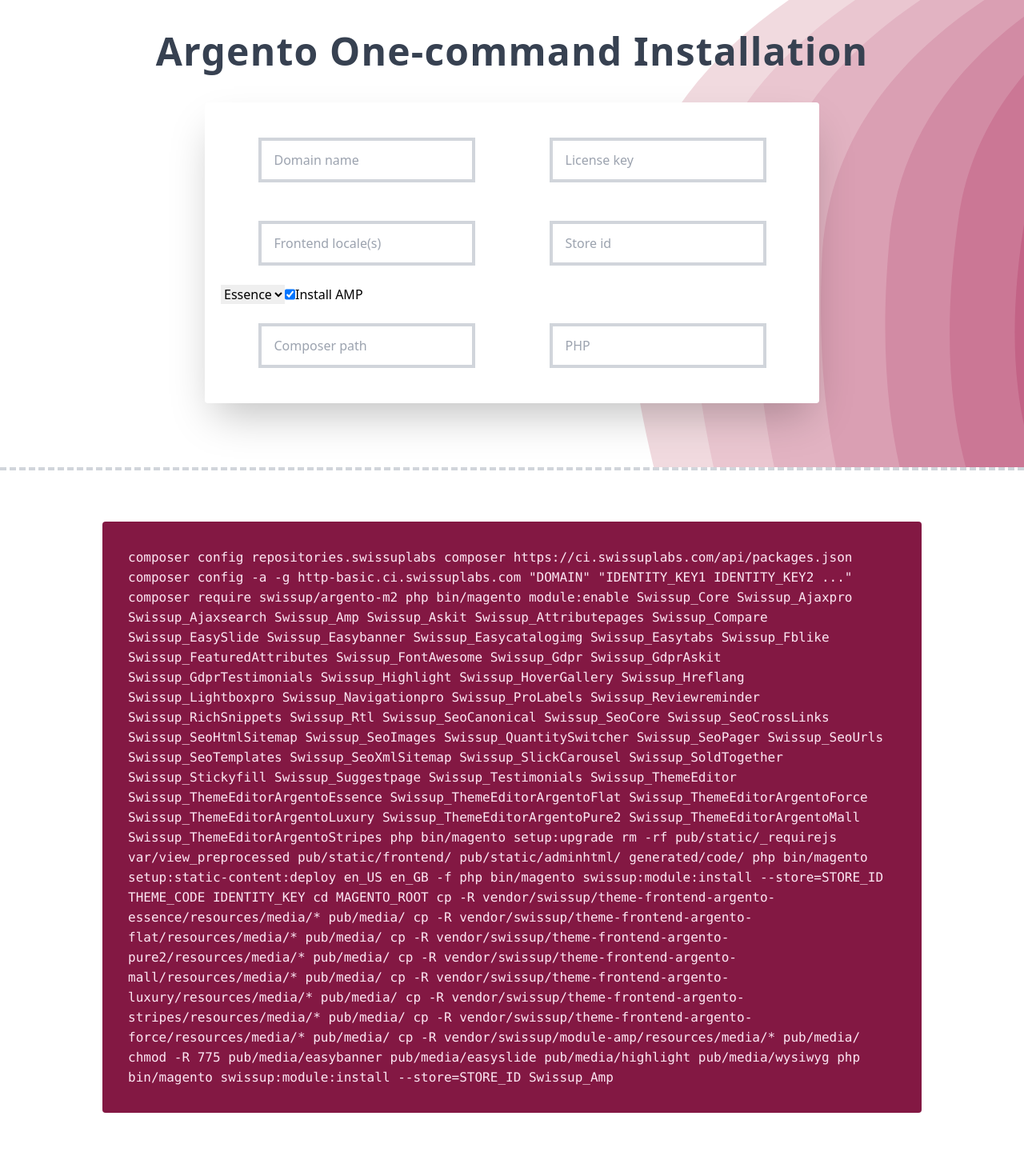
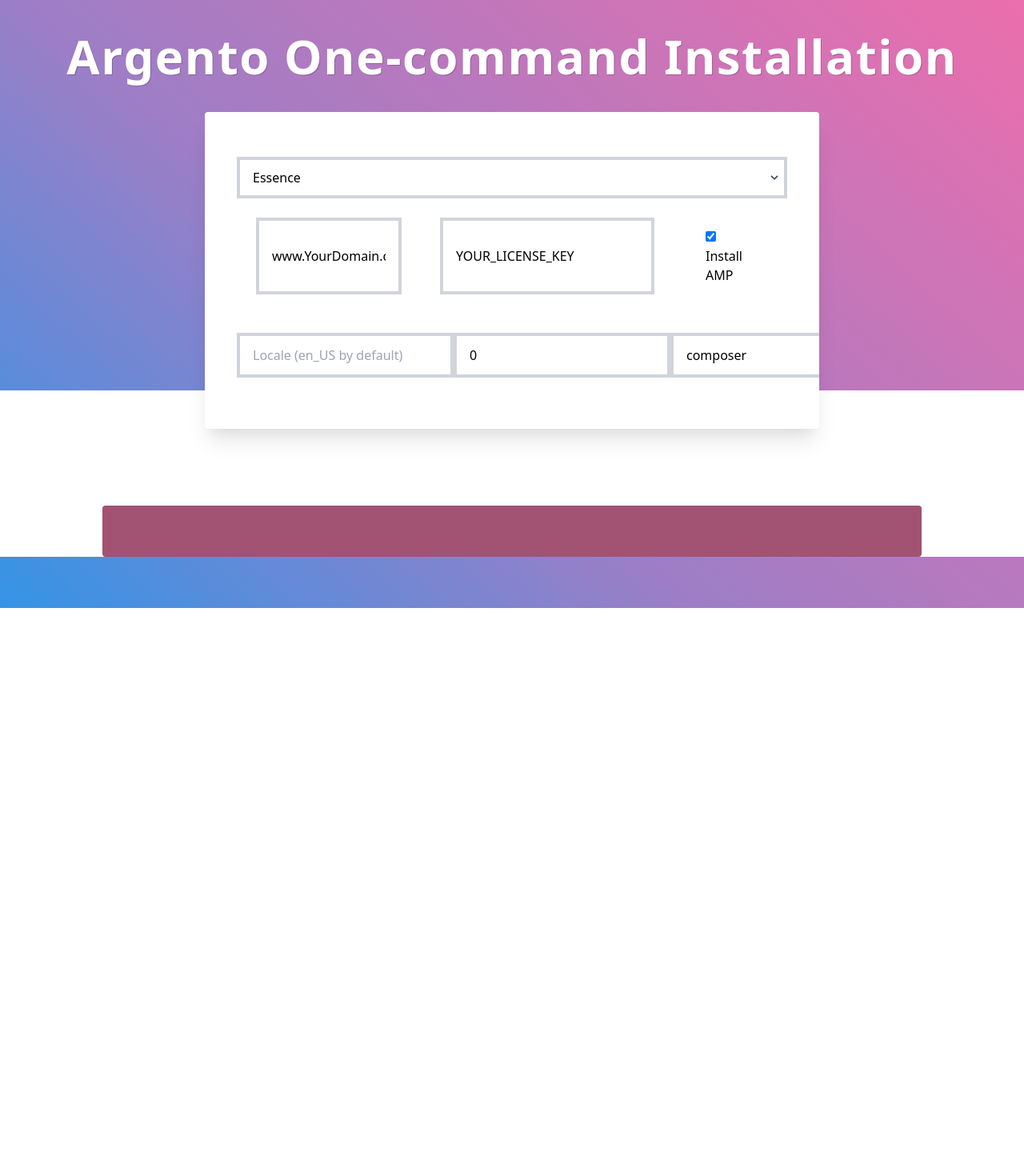
Before and after one commit to rommmka/onecommandargento, a PHP site: page / in a window 1280 px wide. Shown: the whole page at 80% size. After the commit the page ends 760 px from the top, so only its background shows below. Run offline with PHP 8.4, Linux system fonts and the light colour scheme.

Commit message:
Added some logics

```diff
--- a/css/styles.css
+++ b/css/styles.css
@@ -1,3 +1,14 @@
 body {
-    background-image: url('../images/background.svg');
+    background: rgb(52,148,230);
+    background: linear-gradient(42deg, rgba(52,148,230,1) 0%, rgba(157,126,198,1) 41%, rgba(236,110,173,1) 100%);
 }
+
+h1 {
+    text-shadow: 1px 1px 0px rgba(0, 0, 0, .2);
+}
+
+.output-data,
+select,
+input {
+    transition: all .2s ease-in-out;
+}
--- a/index.html
+++ b/index.html
@@ -14,8 +14,9 @@
         antialiased
         pt-10
         bg-cover bg-left-top bg-no-repeat ">
+
             <h1 class="
-                text-5xl text-center text-gray-700
+                text-6xl text-center text-white
                 font-extrabold
                 tracking-wide
                 mb-10
@@ -32,22 +33,20 @@
 
                 rounded
                 overflow-hidden
-                shadow-2xl
+                shadow-xl
+                border-1
+                border-gray-500
 
-                px-5 py-5 mb-20
+
+                px-10 py-10 pt-14 mb-20
                 bg-white
+
+                z-10
+                relative
                 ">
-                <div class="main-data flex justify-around">
-                    <input type="text" class="domain px-4 py-3 m-6 border-solid border-4 border-gray-300" placeholder="Domain name"/>
-                    <input type="text" class="license px-4 py-3 m-6 border-solid border-4 border-gray-300" placeholder="License key" />
-                </div>
-                <div class="additional-data flex justify-around">
-                    <input type="text" class="locale px-4 py-3 m-6 border-solid border-4 border-gray-300" placeholder="Frontend locale(s)" />
-                    <input type="text" class="storeid px-4 py-3 m-6 border-solid border-4 border-gray-300" placeholder="Store id"/>
-                </div>
 
-                <div class="theme-chooser flex " >
-                    <select>
+                <div class="theme-chooser flex relative" >
+                    <select onfocusout="generateCode()" class="block appearance-none w-full bg-white border-4 border-gray-300 hover:border-gray-500 px-4 py-3 leading-tight focus:outline-none">
                       <option value="Swissup_ThemeFrontendArgentoEssence">Essence</option>
                       <option value="Swissup_ThemeFrontendArgentoFlat">Flat</option>
                       <option value="Swissup_ThemeFrontendArgentoPure2">Pure2</option>
@@ -56,25 +55,50 @@
                       <option value="Swissup_ThemeFrontendArgentoStripes">Stripes</option>
                       <option value="Swissup_ThemeFrontendArgentoForce">Force</option>
                     </select>
-
-                    <input type="checkbox" id="amp" name="amp" checked>
-                    <label for="amp">Install AMP</label>
+                    <div class="pointer-events-none absolute inset-y-0 right-0 flex items-center px-2 text-gray-700">
+                      <svg class="fill-current h-4 w-4" xmlns="http://www.w3.org/2000/svg" viewBox="0 0 20 20"><path d="M9.293 12.95l.707.707L15.657 8l-1.414-1.414L10 10.828 5.757 6.586 4.343 8z"/></svg>
+                    </div>
                 </div>
 
-                <div class="specific-settings flex  justify-around">
-                    <input type="text" class="domain px-4 py-3 m-6 border-solid border-4 border-gray-300" placeholder="Composer path"/>
-                    <input type="text" class="domain px-4 py-3 m-6 border-solid border-4 border-gray-300" placeholder="PHP"/>
+                <div class="main-data flex justify-around">
+
+                    <input required onfocusout="generateCode()"  type="text" id="domain-name" class="domain px-4 py-3 m-6 border-solid border-4 border-gray-300 hover:border-gray-500 w-4/12  focus:outline-none" placeholder="Domain name" value="www.YourDomain.com"/>
+
+                    <input required onfocusout="generateCode()"  type="text" id="license-key" class="license px-4 py-3 m-6 border-solid border-4 border-gray-300 hover:border-gray-500 w-6/12 focus:outline-none" placeholder="License key" value="YOUR_LICENSE_KEY"/>
+
+                     <div class="amp w-2/12 px-4 py-3 m-6">
+                        <input onfocusout="generateCode()"  type="checkbox" id="amp" name="amp" checked>
+                        <label for="amp">Install AMP</label>
+                    </div>
+
                 </div>
+
+                <div class="additional-data flex justify-around">
+
+                    <input onfocusout="generateCode()"  type="text" id="locale" class="locale px-4 py-3 my-6 border-solid border-4 border-gray-300 hover:border-gray-500  focus:outline-none 3/12" placeholder="Locale (en_US by default)" />
+
+                    <input onfocusout="generateCode()"  type="text" id="store-id" class="storeid px-4 py-3 my-6 border-solid border-4 border-gray-300 hover:border-gray-500  focus:outline-none 3/12" placeholder="Store id" value="0"/>
+
+                    <input onfocusout="generateCode()"  type="text" id="composer-path" class="domain px-4 py-3 my-6 border-solid border-4 border-gray-300 hover:border-gray-500  focus:outline-none 3/12" placeholder="Composer path" value="composer"/>
+
+                    <input onfocusout="generateCode()"  type="text" id="php-path" class="domain px-4 py-3 my-6 border-solid border-4 border-gray-300 hover:border-gray-500  focus:outline-none 3/12" placeholder="PHP" value="php"/>
+
+                </div>
+
 
             </section>
 
             <section class="
                 output-container
 
+                -mt-32
+                pt-12
+
                 w-full
+                h-full
                 bg-white
                 block
-                border-dashed border-4 border-gray-300 border-r-0 border-l-0 border-b-0
+
             ">
                 <div class="output-data
                     w-4/5
@@ -82,43 +106,21 @@
                     bg-pink-900
                     p-8
                     mx-auto
-                    mt-16
+                    mt-24
                     mb-16
-                    rounded">
-                    <code class="
+                    rounded
+                    opacity-75
+                    hover:opacity-100
+                    ">
+                    <code onfocus="generateCode()"  id="generated-content" class="
                         break-words
                         text-pink-100
                         font-mono
-                        ">
-composer config repositories.swissuplabs composer https://ci.swissuplabs.com/api/packages.json
-composer config -a -g http-basic.ci.swissuplabs.com "DOMAIN" "IDENTITY_KEY1 IDENTITY_KEY2 ..."
-
-composer require swissup/argento-m2
-
-php bin/magento module:enable Swissup_Core Swissup_Ajaxpro Swissup_Ajaxsearch Swissup_Amp Swissup_Askit Swissup_Attributepages Swissup_Compare Swissup_EasySlide Swissup_Easybanner Swissup_Easycatalogimg Swissup_Easytabs Swissup_Fblike Swissup_FeaturedAttributes Swissup_FontAwesome Swissup_Gdpr Swissup_GdprAskit Swissup_GdprTestimonials Swissup_Highlight Swissup_HoverGallery Swissup_Hreflang Swissup_Lightboxpro Swissup_Navigationpro Swissup_ProLabels Swissup_Reviewreminder Swissup_RichSnippets Swissup_Rtl Swissup_SeoCanonical Swissup_SeoCore Swissup_SeoCrossLinks Swissup_SeoHtmlSitemap Swissup_SeoImages Swissup_QuantitySwitcher Swissup_SeoPager Swissup_SeoUrls Swissup_SeoTemplates Swissup_SeoXmlSitemap Swissup_SlickCarousel Swissup_SoldTogether Swissup_Stickyfill Swissup_Suggestpage Swissup_Testimonials Swissup_ThemeEditor Swissup_ThemeEditorArgentoEssence Swissup_ThemeEditorArgentoFlat Swissup_ThemeEditorArgentoForce Swissup_ThemeEditorArgentoLuxury Swissup_ThemeEditorArgentoPure2 Swissup_ThemeEditorArgentoMall Swissup_ThemeEditorArgentoStripes
-
-php bin/magento setup:upgrade
-
-rm -rf pub/static/_requirejs var/view_preprocessed pub/static/frontend/ pub/static/adminhtml/ generated/code/
-
-php bin/magento setup:static-content:deploy en_US en_GB -f
-
-php bin/magento swissup:module:install --store=STORE_ID THEME_CODE IDENTITY_KEY
-
-cd MAGENTO_ROOT
-cp -R vendor/swissup/theme-frontend-argento-essence/resources/media/* pub/media/
-cp -R vendor/swissup/theme-frontend-argento-flat/resources/media/* pub/media/
-cp -R vendor/swissup/theme-frontend-argento-pure2/resources/media/* pub/media/
-cp -R vendor/swissup/theme-frontend-argento-mall/resources/media/* pub/media/
-cp -R vendor/swissup/theme-frontend-argento-luxury/resources/media/* pub/media/
-cp -R vendor/swissup/theme-frontend-argento-stripes/resources/media/* pub/media/
-cp -R vendor/swissup/theme-frontend-argento-force/resources/media/* pub/media/
-cp -R vendor/swissup/module-amp/resources/media/* pub/media/
-chmod -R 775 pub/media/easybanner pub/media/easyslide pub/media/highlight pub/media/wysiwyg
-
-php bin/magento swissup:module:install --store=STORE_ID Swissup_Amp
-                    </code>
+                        "></code>
                 </div>
             </section>
+
+
+            <script type="text/javascript" src="js/script.js"></script>
     </body>
 </html>
```
Also changed, not shown: js/script.js (added, +110 -0 lines).
